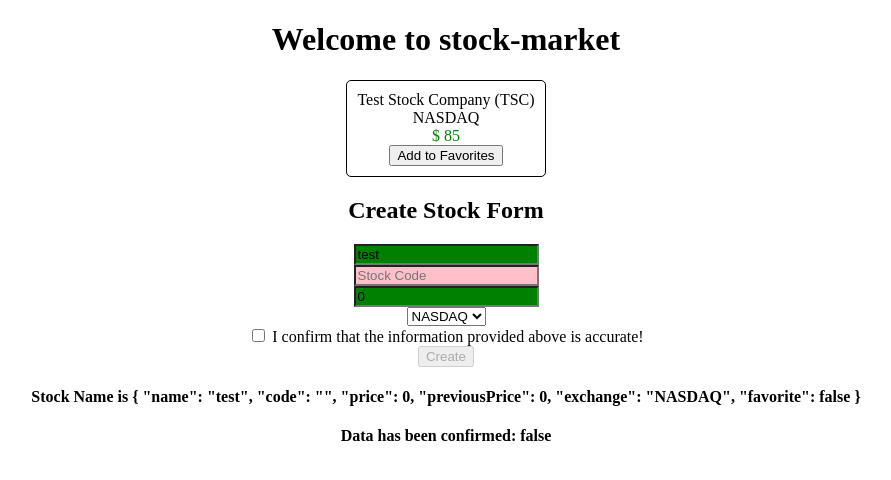
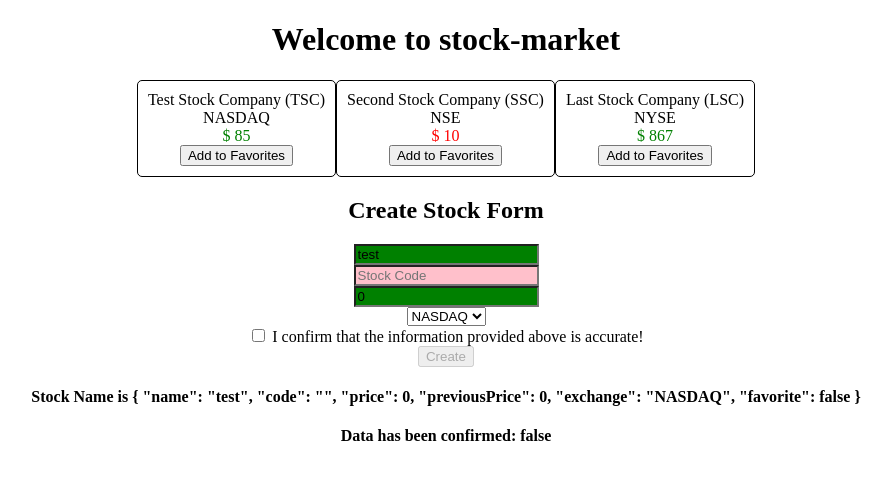
Before and after one commit to victor-arana/stock-market, an Angular app: page / in a window 1280 px wide. Shown: the top 480 px of the page, without its empty margins (194-1085 px from the left). Built offline with nearby package versions, Linux system fonts and the light colour scheme.

Commit message:
:recycle: refactor, display app-stock-list component

```diff
--- a/src/app/app.component.html
+++ b/src/app/app.component.html
@@ -2,7 +2,6 @@
   <h1>
     Welcome to {{title}}
   </h1>
-  <app-stock-item [stock]="stock"
-                  (toggleFavorite)="onToggleFavorite($event)"></app-stock-item>
+  <app-stock-list></app-stock-list>
   <app-create-stock></app-create-stock>
 </div>
--- a/src/app/app.component.ts
+++ b/src/app/app.component.ts
@@ -1,27 +1,17 @@
-import { Component, OnInit, OnChanges, SimpleChanges } from '@angular/core';
-import { Stock } from './model/stock';
+import { Component, OnInit} from '@angular/core';
 
 @Component({
   selector: 'app-root',
   templateUrl: './app.component.html',
   styleUrls: ['./app.component.css']
 })
-export class AppComponent implements OnInit, OnChanges{
+export class AppComponent implements OnInit{
 
   title = 'stock-market';
 
-  public stock: Stock;
+  ngOnInit(): void{
 
-  ngOnChanges(changes: SimpleChanges): void {
-    console.log('App Component - On Changes - ', changes);
   }
 
-  ngOnInit(): void{
-    this.stock = new Stock('Test Stock Company', 'TSC', 85, 80, 'NASDAQ');
-  }
 
-  onToggleFavorite(stock: Stock){
-    console.log('Favorite for stock ', stock, ' was triggered');
-    this.stock.favorite = !this.stock.favorite;
-  }
 }
--- a/src/app/stock/stock-list/stock-list.component.html
+++ b/src/app/stock/stock-list/stock-list.component.html
@@ -1 +1,4 @@
-<p>stock-list works!</p>
+<app-stock-item *ngFor="let stock of stocks"
+                [stock]="stock"
+                (toggleFavorite)="onToggleFavorite($event)">
+</app-stock-item>
```
